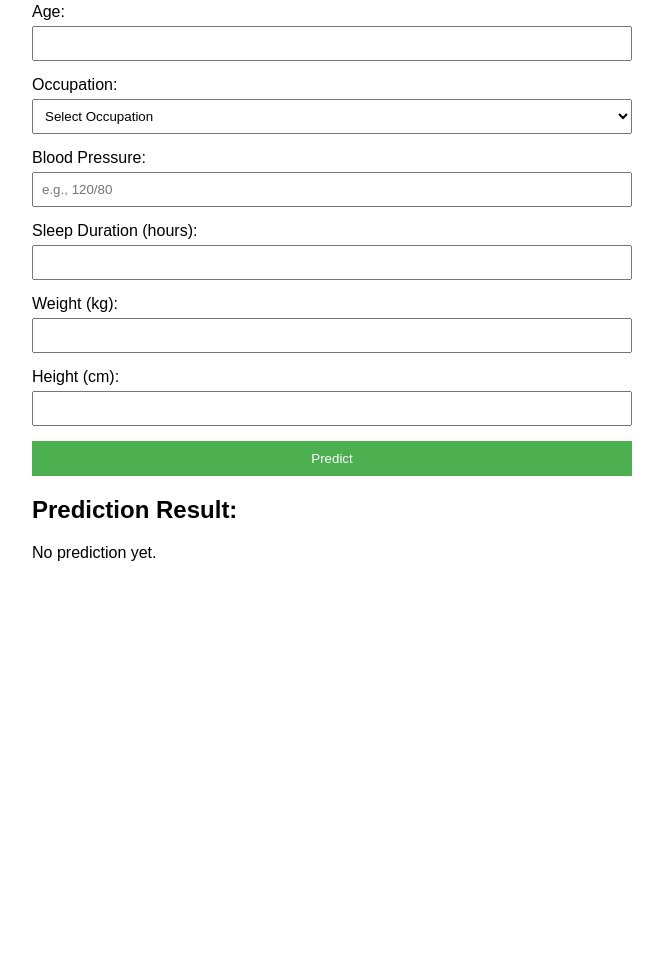
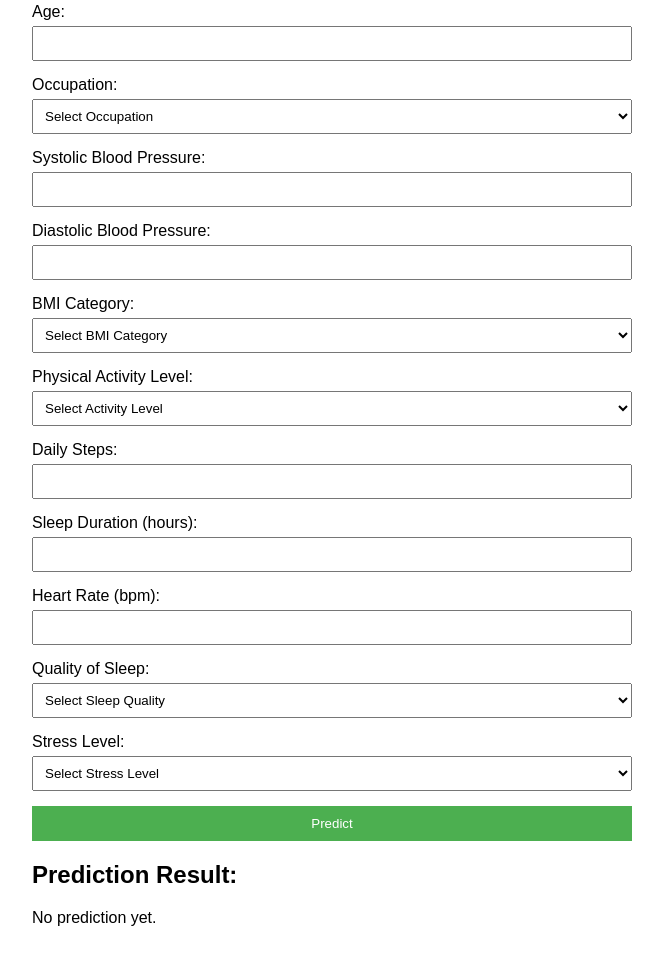
Before and after one commit to arshita45/Sleeping-Disorder-, a plain HTML site: page index.html in a window 1280 px wide. Shown: the part 243-1206 px from the top of the page, without its empty margins (308-971 px from the left). Before the commit the page ends 841 px from the top, so only its background shows below. Drawn offline with Linux system fonts and the light colour scheme.

Commit message:
index.html

```diff
--- a/index.html
+++ b/index.html
@@ -73,8 +73,39 @@
         </div>
 
         <div class="form-group">
-            <label for="bloodPressure">Blood Pressure:</label>
-            <input type="text" id="bloodPressure" placeholder="e.g., 120/80" required>
+            <label for="systolic">Systolic Blood Pressure:</label>
+            <input type="number" id="systolic" required>
+        </div>
+
+        <div class="form-group">
+            <label for="diastolic">Diastolic Blood Pressure:</label>
+            <input type="number" id="diastolic" required>
+        </div>
+
+        <div class="form-group">
+            <label for="bmiCategory">BMI Category:</label>
+            <select id="bmiCategory" required>
+                <option value="">Select BMI Category</option>
+                <option value="Underweight">Underweight</option>
+                <option value="Normal">Normal</option>
+                <option value="Overweight">Overweight</option>
+                <option value="Obese">Obese</option>
+            </select>
+        </div>
+
+        <div class="form-group">
+            <label for="physicalActivityLevel">Physical Activity Level:</label>
+            <select id="physicalActivityLevel" required>
+                <option value="">Select Activity Level</option>
+                <option value="Low">Low</option>
+                <option value="Moderate">Moderate</option>
+                <option value="High">High</option>
+            </select>
+        </div>
+
+        <div class="form-group">
+            <label for="dailySteps">Daily Steps:</label>
+            <input type="number" id="dailySteps" required>
         </div>
 
         <div class="form-group">
@@ -83,13 +114,28 @@
         </div>
 
         <div class="form-group">
-            <label for="weight">Weight (kg):</label>
-            <input type="number" id="weight" step="0.1" required>
+            <label for="heartRate">Heart Rate (bpm):</label>
+            <input type="number" id="heartRate" required>
         </div>
 
         <div class="form-group">
-            <label for="height">Height (cm):</label>
-            <input type="number" id="height" required>
+            <label for="qualityOfSleep">Quality of Sleep:</label>
+            <select id="qualityOfSleep" required>
+                <option value="">Select Sleep Quality</option>
+                <option value="Poor">Poor</option>
+                <option value="Fair">Fair</option>
+                <option value="Good">Good</option>
+            </select>
+        </div>
+
+        <div class="form-group">
+            <label for="stressLevel">Stress Level:</label>
+            <select id="stressLevel" required>
+                <option value="">Select Stress Level</option>
+                <option value="Low">Low</option>
+                <option value="Moderate">Moderate</option>
+                <option value="High">High</option>
+            </select>
         </div>
 
         <button type="submit">Predict</button>
@@ -109,14 +155,19 @@
                 gender: document.getElementById('gender').value,
                 age: parseFloat(document.getElementById('age').value),
                 occupation: document.getElementById('occupation').value,
-                bloodPressure: document.getElementById('bloodPressure').value,
+                systolic: parseFloat(document.getElementById('systolic').value),
+                diastolic: parseFloat(document.getElementById('diastolic').value),
+                bmiCategory: document.getElementById('bmiCategory').value,
+                physicalActivityLevel: document.getElementById('physicalActivityLevel').value,
+                dailySteps: parseFloat(document.getElementById('dailySteps').value),
                 sleepDuration: parseFloat(document.getElementById('sleepDuration').value),
-                weight: parseFloat(document.getElementById('weight').value),
-                height: parseFloat(document.getElementById('height').value)
+                heartRate: parseFloat(document.getElementById('heartRate').value),
+                qualityOfSleep: document.getElementById('qualityOfSleep').value,
+                stressLevel: document.getElementById('stressLevel').value
             };
 
             try {
-                const response = await fetch('http://127.0.0.1:5000/predict', {
+                const response = await fetch('http://127.0.0.1:5500/predict', {
                     method: 'POST',
                     headers: {
                         'Content-Type': 'application/json',
```
